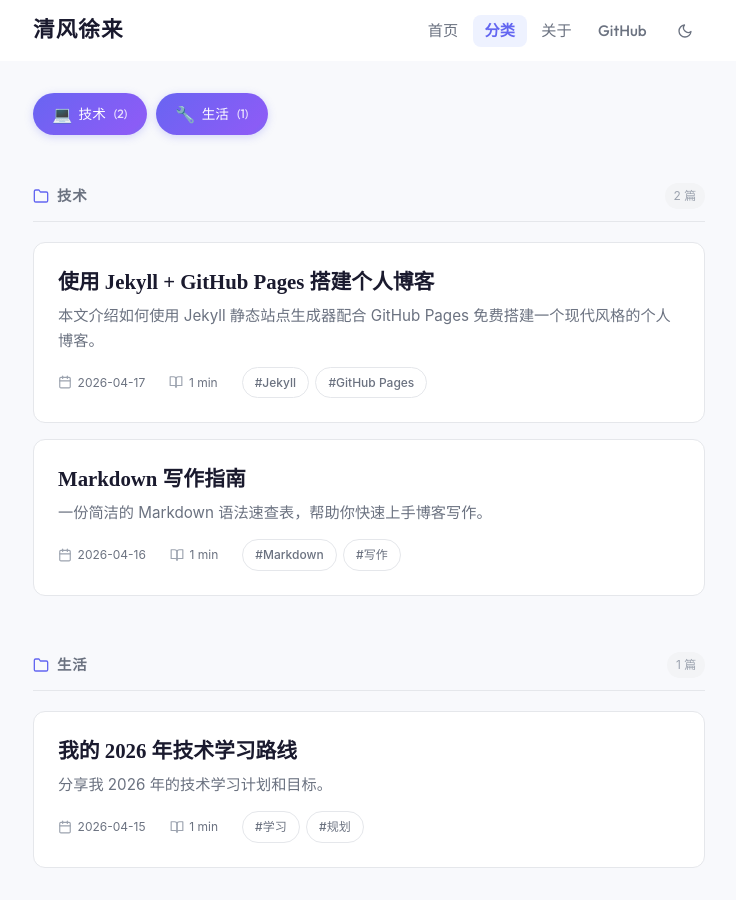
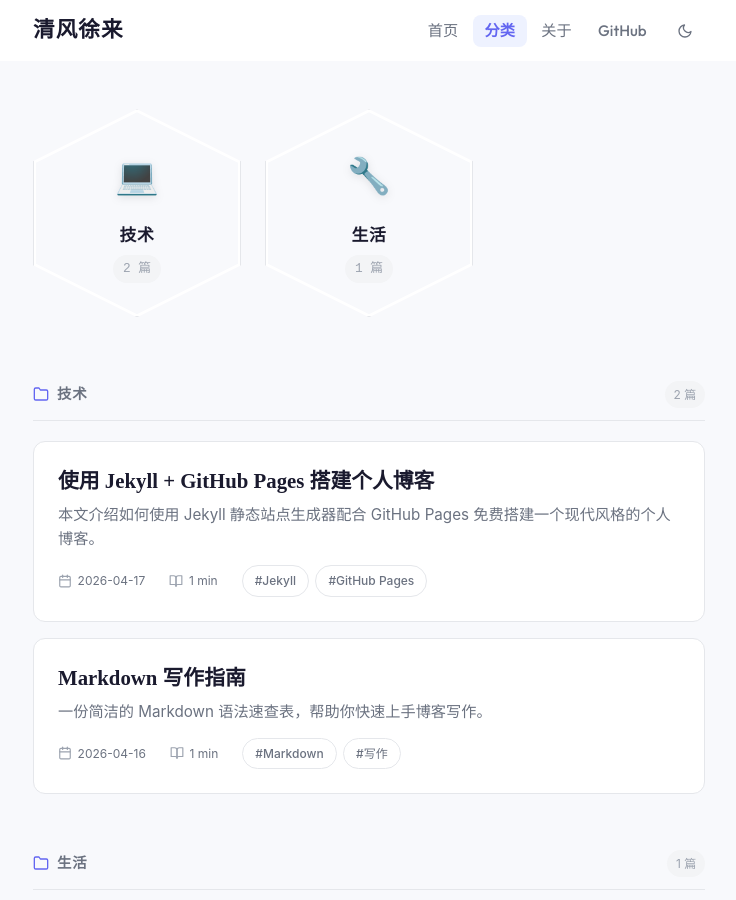
Before and after one commit to Asilencer/asilencer.github.io, a Jekyll site: the page built from categories.html, in a window 1280 px wide and 900 px high. Shown: the whole window, without its empty margins (271-1007 px from the left). Built offline with Jekyll 4.4.1, drawn with Linux system fonts in a browser that asks for light colours; some web fonts are replaced.

Commit message:
style: redesign category grid with unique hexagon/diamond shape and premium hover effects

```diff
--- a/assets/css/style.css
+++ b/assets/css/style.css
@@ -1007,67 +1007,90 @@
 
 /* ===== Categories Archive Page ===== */
 .categories-grid {
-  display: flex;
-  flex-wrap: wrap;
-  gap: 0.6rem;
-  margin-top: 2rem;
-  margin-bottom: 2.5rem;
+  display: grid;
+  grid-template-columns: repeat(auto-fill, minmax(180px, 1fr));
+  gap: 1.5rem;
+  margin-top: 3rem;
+  margin-bottom: 4rem;
 }
 
-
 .category-card {
-  display: inline-flex;
+  position: relative;
+  display: flex;
+  flex-direction: column;
   align-items: center;
-  gap: 0.4rem;
-  padding: 0.4rem 1.2rem;
-  border-radius: 999px;
-  font-size: 0.85rem;
-  font-family: var(--font-display);
-  font-weight: 500;
-  color: #ffffff;
-  background: linear-gradient(135deg, var(--color-gradient-start), var(--color-gradient-end), var(--color-gradient-accent));
-  background-size: 200% 200%;
-  animation: tagGradient 3s ease infinite;
+  justify-content: center;
+  aspect-ratio: 1;
+  background: var(--color-surface);
+  border: 1px solid var(--color-border);
   text-decoration: none;
-  transition: all var(--transition);
-  box-shadow: 0 2px 8px rgba(99, 102, 241, 0.25);
-  position: relative;
-  overflow: hidden;
+  transition: all 0.4s cubic-bezier(0.175, 0.885, 0.32, 1.275);
+  box-shadow: var(--shadow-sm);
+  clip-path: polygon(50% 0%, 100% 25%, 100% 75%, 50% 100%, 0% 75%, 0% 25%);
+  z-index: 1;
 }
 
 .category-card::before {
   content: '';
   position: absolute;
-  top: -50%;
-  left: -50%;
-  width: 200%;
-  height: 200%;
-  background: linear-gradient(
-    45deg,
-    transparent 30%,
-    rgba(255, 255, 255, 0.15) 50%,
-    transparent 70%
-  );
-  animation: tagShine 3s ease-in-out infinite;
+  inset: 2px;
+  background: var(--color-bg);
+  clip-path: polygon(50% 0%, 100% 25%, 100% 75%, 50% 100%, 0% 75%, 0% 25%);
+  z-index: -1;
+  transition: all 0.3s ease;
 }
 
 .category-card:hover {
-  transform: translateY(-2px) scale(1.05);
-  box-shadow: 0 4px 16px rgba(99, 102, 241, 0.4);
+  transform: translateY(-6px) scale(1.02);
+  border-color: transparent;
+  background: linear-gradient(135deg, var(--color-gradient-start), var(--color-gradient-end));
+  box-shadow: 0 10px 25px rgba(99, 102, 241, 0.2);
+}
+
+.category-card:hover::before {
+  inset: 3px;
+  background: var(--color-surface);
 }
 
 .category-card .cat-icon {
-  font-size: 1rem;
+  font-size: 2.2rem;
+  margin-bottom: 0.8rem;
+  filter: drop-shadow(0 2px 4px rgba(0,0,0,0.1));
+  transition: transform 0.3s ease;
+}
+
+.category-card:hover .cat-icon {
+  transform: scale(1.15) rotate(5deg);
 }
 
 .category-card .cat-name {
-  font-weight: 500;
+  font-family: var(--font-display);
+  font-size: 1.05rem;
+  font-weight: 700;
+  color: var(--color-text);
+  margin-bottom: 0.3rem;
+  text-transform: uppercase;
+  letter-spacing: 0.05em;
+  transition: color 0.3s ease;
+}
+
+.category-card:hover .cat-name {
+  color: var(--color-primary);
 }
 
 .category-card .cat-count {
-  font-size: 0.75rem;
-  opacity: 0.8;
-  margin-left: 0.1rem;
+  font-family: var(--font-mono);
+  font-size: 0.8rem;
+  color: var(--color-text-tertiary);
+  background: var(--color-code-bg);
+  padding: 0.15rem 0.6rem;
+  border-radius: 999px;
+  transition: all 0.3s ease;
+}
+
+.category-card:hover .cat-count {
+  background: var(--color-primary);
+  color: #fff;
 }
 
 .category-posts {
--- a/categories.html
+++ b/categories.html
@@ -12,7 +12,7 @@
       <a href="#{{ cat[0] | slugify }}" class="category-card">
         <div class="cat-icon">{{ icons[icon_index] }}</div>
         <div class="cat-name">{{ cat[0] }}</div>
-        <div class="cat-count">({{ cat[1].size }})</div>
+        <div class="cat-count">{{ cat[1].size }} 篇</div>
       </a>
     {% endfor %}
   </div>
```
